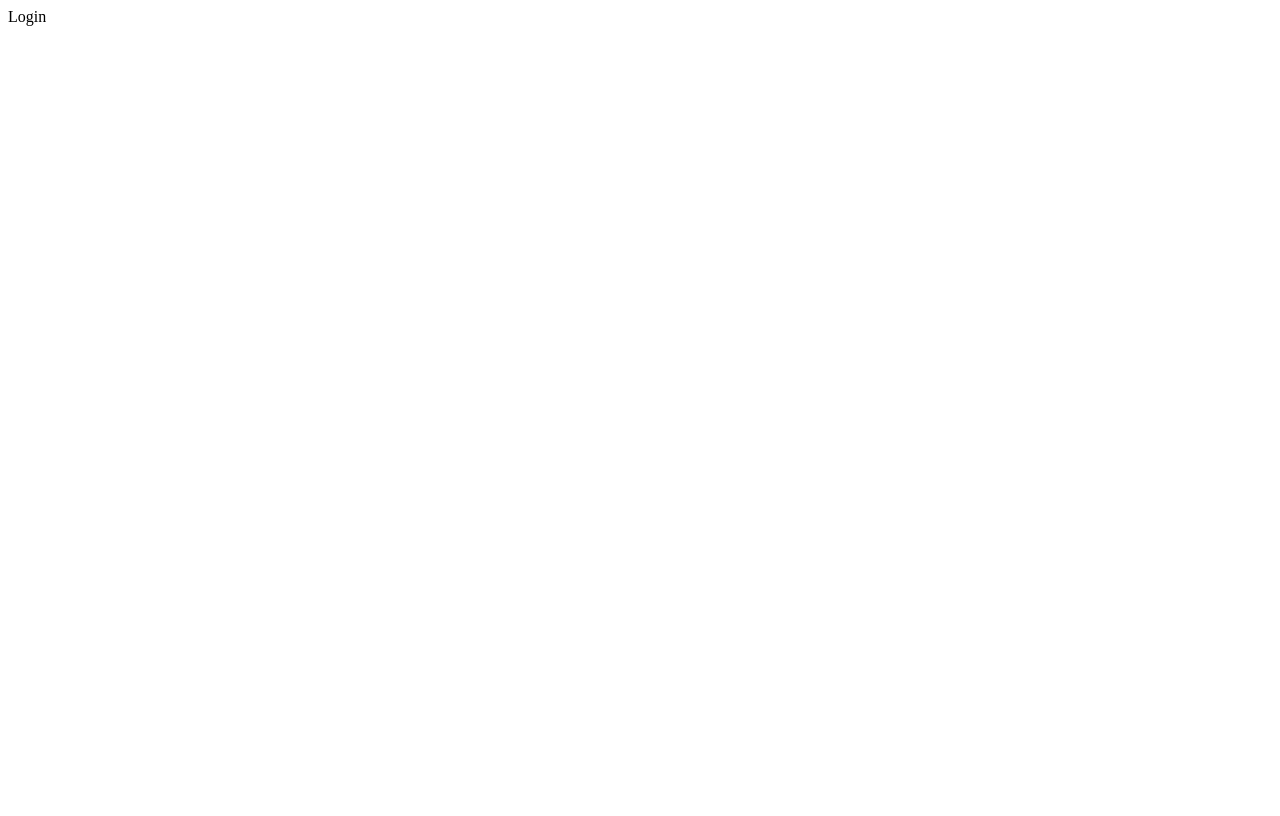
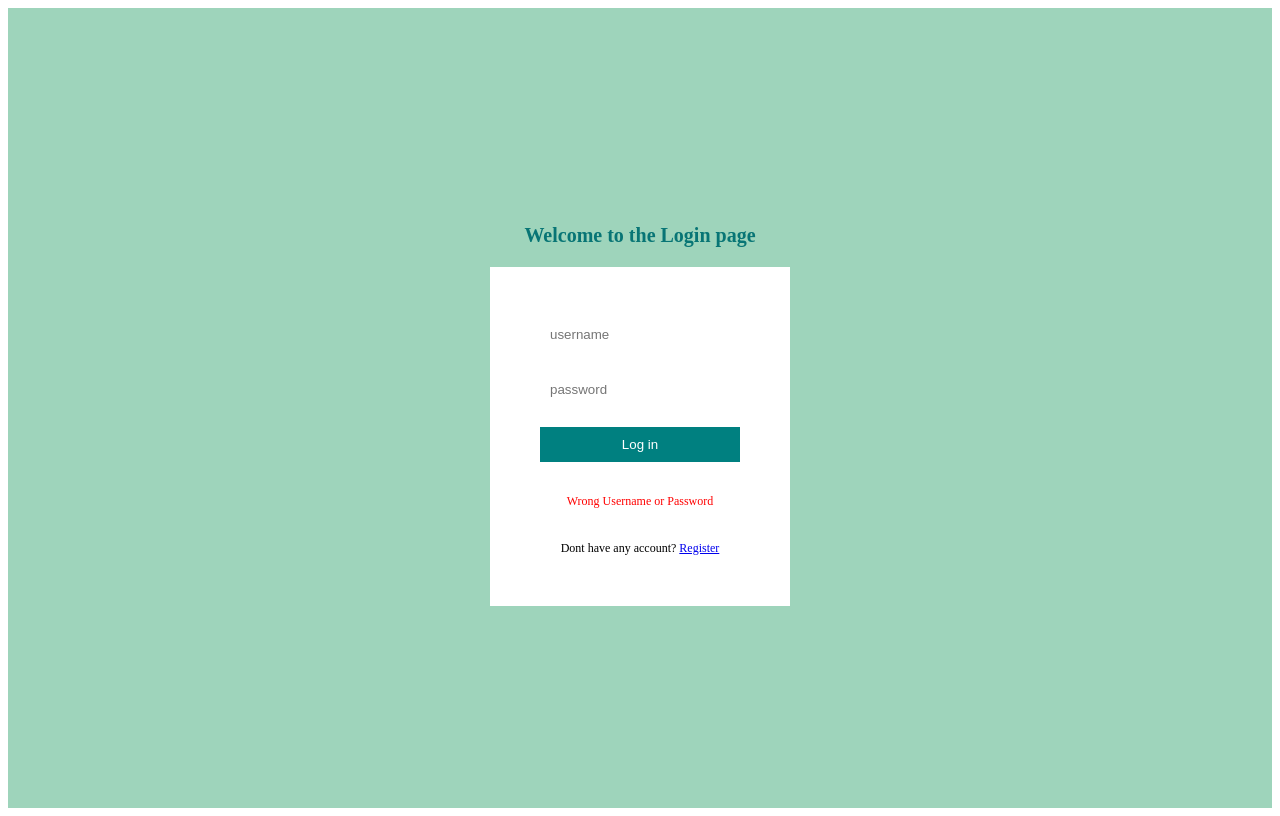
Before and after one commit to BijonDurjoy/Blog-app, a React (Vite) app in the folder frontend/: page /login in a window 1280 px wide. Built offline with nearby package versions, Linux system fonts and the light colour scheme.

Commit message:
Log in and register page build

```diff
--- a/frontend/package.json
+++ b/frontend/package.json
@@ -12,7 +12,8 @@
   "dependencies": {
     "react": "^18.2.0",
     "react-dom": "^18.2.0",
-    "react-router-dom": "^6.26.2"
+    "react-router-dom": "^6.26.2",
+    "sass": "^1.78.0"
   },
   "devDependencies": {
     "@types/react": "^18.0.28",
--- a/frontend/src/App.jsx
+++ b/frontend/src/App.jsx
@@ -9,6 +9,7 @@ import Home from "./pages/Home"
 import Single from "./pages/Single"
 import Write from "./pages/Write"
 import Navbar from "./components/Navbar";
+import "./style.scss"
 
 const Layout = () =>{
   return (
--- a/frontend/src/pages/Login.jsx
+++ b/frontend/src/pages/Login.jsx
@@ -2,7 +2,18 @@ import React from 'react'
 
 const Login = () => {
   return (
-    <div>Login</div>
+    <div className='auth'>
+      <h1>Welcome to the Login page</h1>
+      <form>
+        <input type="text" placeholder='username'/>
+        <input type="password" placeholder='password'/>
+        <button>Log in</button>
+        <p>Wrong Username or Password</p>
+        <span>
+          Dont have any account? <a href="http://localhost:5173/register">Register</a>
+        </span>
+      </form>
+    </div>
   )
 }
 
--- a/frontend/src/pages/Register.jsx
+++ b/frontend/src/pages/Register.jsx
@@ -2,7 +2,18 @@ import React from 'react'
 
 const Register = () => {
   return (
-    <div>Register</div>
+    <div className='auth'>
+      <h1>Welcome to the Register page</h1>
+      <form>
+        <input required type="email" placeholder='email' />
+        <input required type="text" placeholder='username'/>
+        <input required type="password" placeholder='password'/>
+        <button>Register</button>
+        <span>
+          Dont have an account? <a href="http://localhost:5173/login">Login</a>
+        </span>
+      </form>
+    </div>
   )
 }
 
--- /dev/null
+++ b/frontend/src/style.scss
@@ -0,0 +1,54 @@
+$lightGreen : #9ed4bb;
+.app{
+
+    .container{
+
+        //Login and Register
+        .auth{
+            display: flex;
+            flex-direction: column;
+            align-items: center;
+            justify-content: center;
+            height: 100vh;
+            background-color: $lightGreen;
+        }
+
+        h1{
+            font-size: 20px;
+            color: rgb(8, 117, 117);
+            margin-bottom: 20px;
+        }
+        form{
+            display: flex;
+            flex-direction: column;
+            padding: 50px;
+            background: white;
+            width: 200px;
+            gap: 20px;
+
+            input{
+                padding: 10px;
+                border: none;
+                border-radius: 1px solid gray;
+            }
+            button{
+                padding: 10px;
+                border: none;
+                background-color: teal;
+                cursor: pointer;
+                color: white;
+            }
+            span{
+                font-size: 12px;
+                text-align: center;
+            }
+            p{
+                font-size: 12px;
+                text-align: center;
+                color: red;
+            }
+        }
+
+
+    }
+}
```
Also changed, not shown: 1 other file (tests, documents, lock files or other folders).
